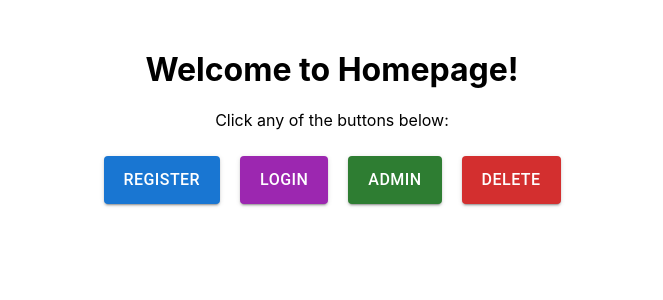
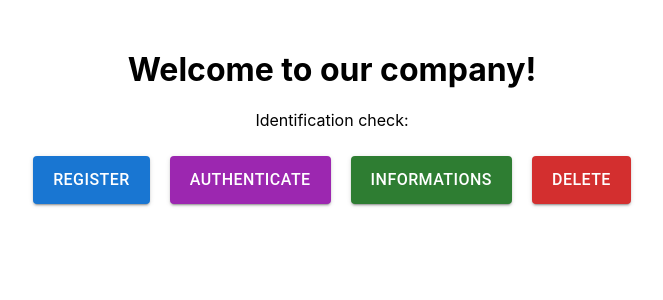
Before and after one commit to amb002/TMP-project, a React (Create React App) app in the folder frontend/: page / in a window 1280 px wide. Shown: the top 300 px of the page, without its empty margins (308-971 px from the left). Built offline with nearby package versions, Linux system fonts and the light colour scheme.

Commit message:
SOme messages

```diff
--- a/frontend/src/views/homepage/Homepage.jsx
+++ b/frontend/src/views/homepage/Homepage.jsx
@@ -29,12 +29,12 @@ function Homepage() {
 
     return (
         <div style={{ textAlign: 'center', marginTop: '50px' }}>
-            <h1>Welcome to Homepage!</h1>
-            <p>Click any of the buttons below:</p>
+            <h1>Welcome to our company!</h1>
+            <p>Identification check:</p>
             <div>
                 <Button variant="contained" color="primary" onClick={() => handleClick(1)} style={buttonStyle}>Register</Button>
-                <Button variant="contained" color="secondary" onClick={() => handleClick(2)} style={buttonStyle}>Login</Button>
-                <Button variant="contained" color="success" onClick={() => handleClick(3)} style={buttonStyle}>Admin</Button>
+                <Button variant="contained" color="secondary" onClick={() => handleClick(2)} style={buttonStyle}>Authenticate</Button>
+                <Button variant="contained" color="success" onClick={() => handleClick(3)} style={buttonStyle}>Informations</Button>
                 <Button variant="contained" color="error" onClick={() => handleClick(4)} style={buttonStyle}>Delete</Button>
             </div>
             <div style={{ marginTop: '20px' }}>
```
